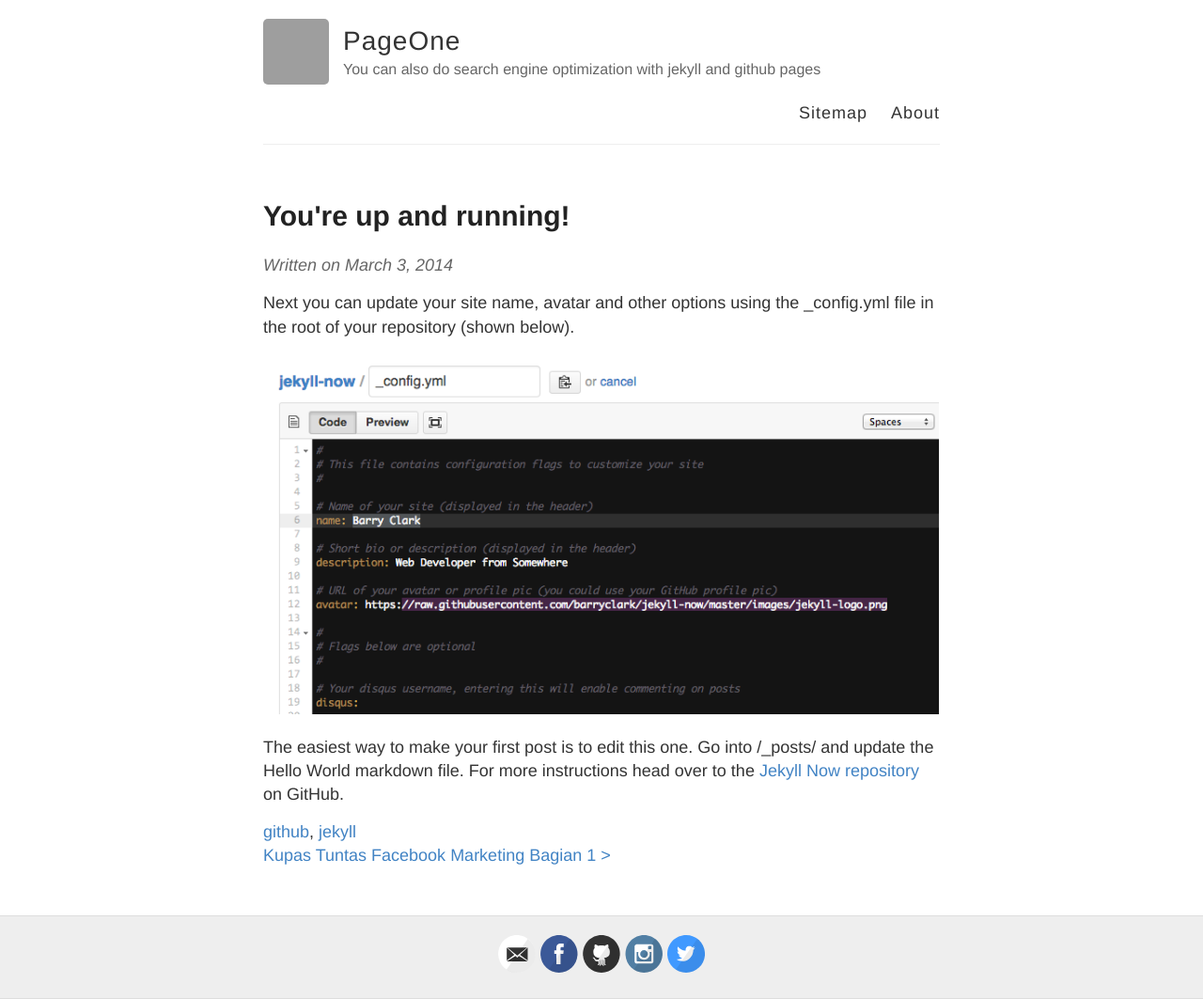
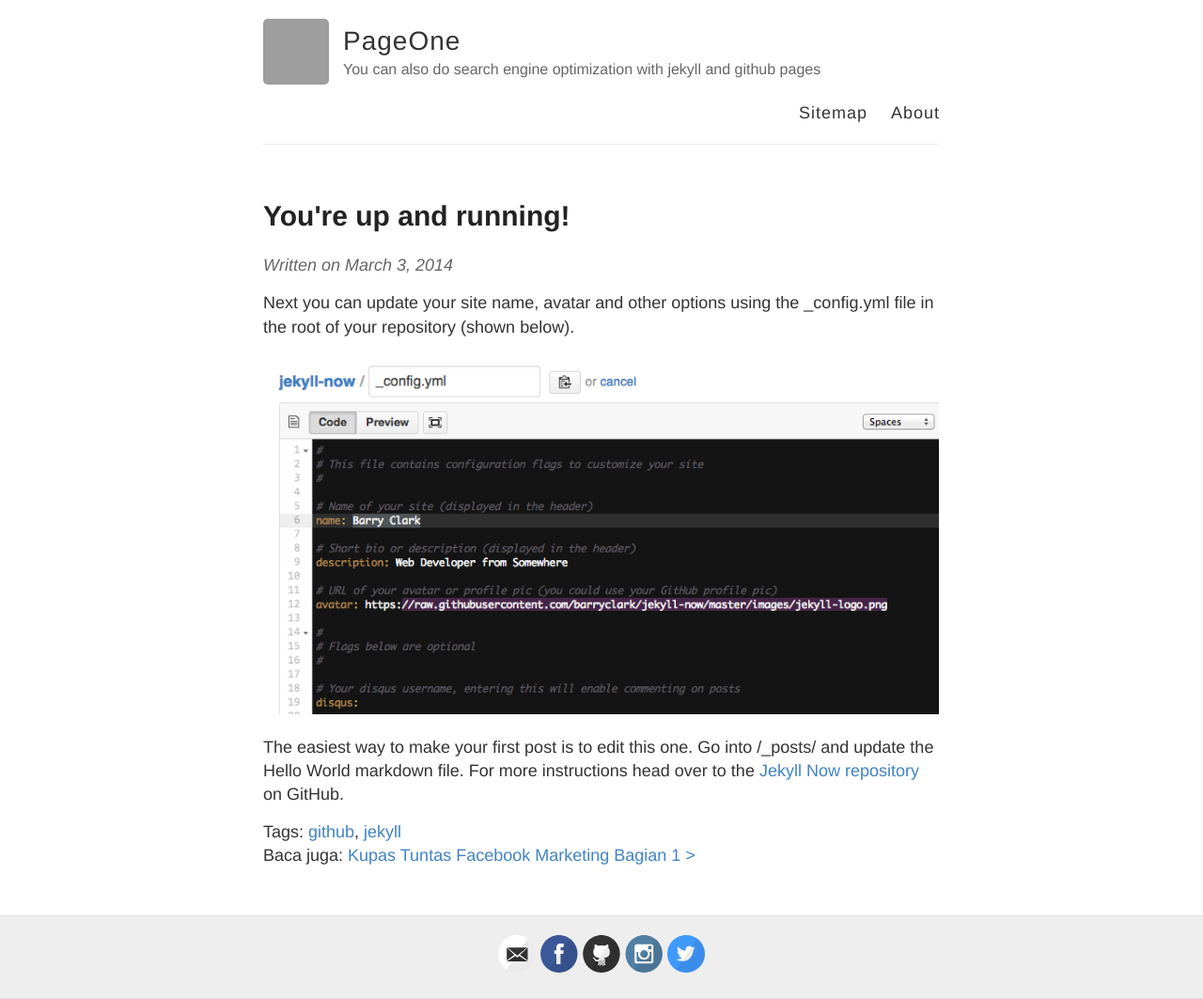
Before and after one commit to utaramas/pageone, a Jekyll site: the page built from _posts/2014-3-3-Hello-World.md, in a window 1280 px wide. Shown: the whole page at 94% size. Built offline with Jekyll 4.4.1, drawn with Linux system fonts in a browser that asks for light colours; grey boxes are pictures that could not be loaded.

Commit message:
Update post.html

```diff
--- a/_layouts/post.html
+++ b/_layouts/post.html
@@ -14,12 +14,15 @@
   </div>
 
   <div class="tags-container">
+    Tags:
   {% for tag in page.tags %}
   <a href="{{ site.url }}/pageone/tags/#{{tag | cgi_escape}}" class="post-tag"
     >{{tag}}</a
   >{% unless forloop.last %}, {% endunless %} {% endfor %}
 </div>
+
 <div class="navigation">
+  Baca juga:
   {% if page.previous %}
   <a class="prev" href="{{ page.previous | relative_url }}"
     >< {{ page.previous.title }}</a
```
